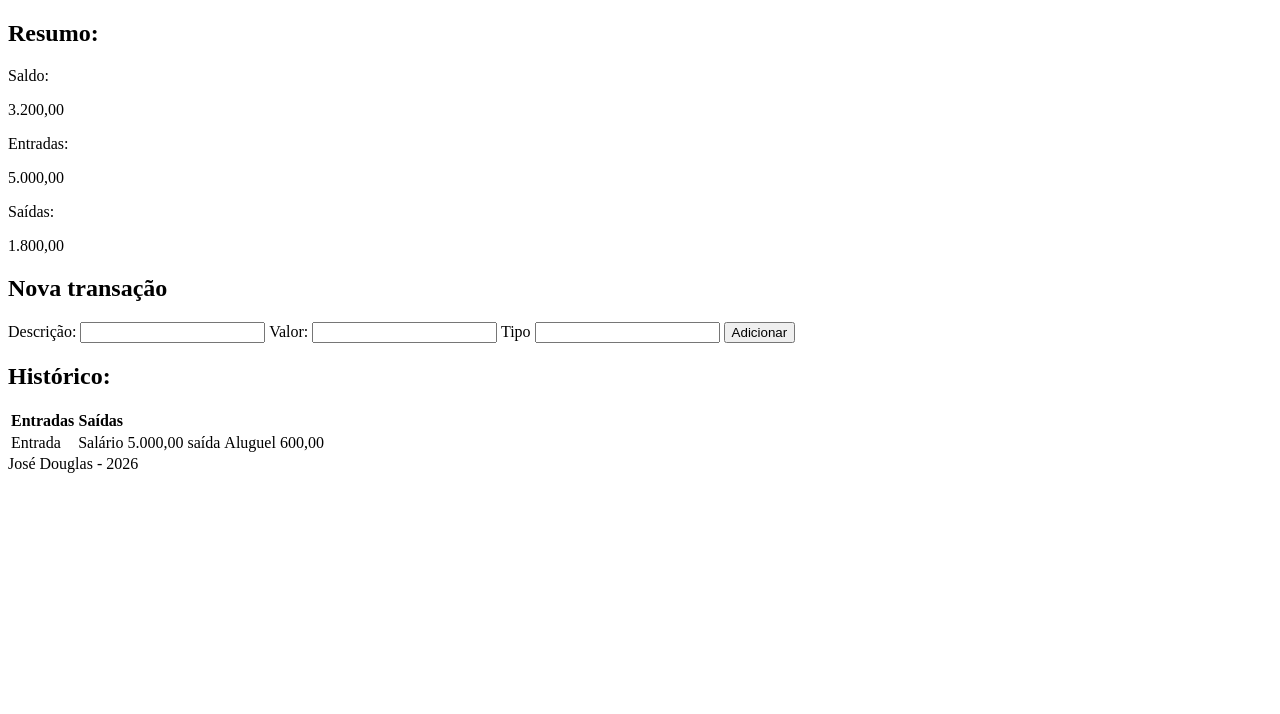
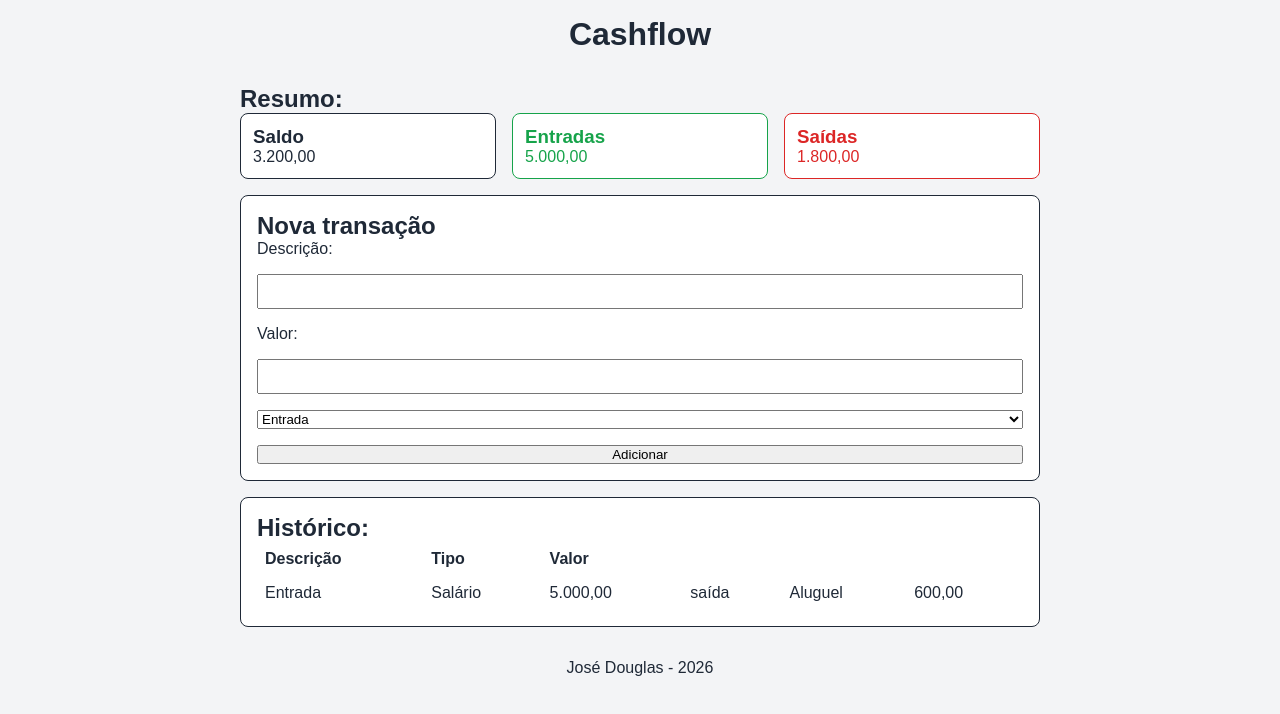
Before and after one commit to DouglasFariasRodigues/CashFlow, a plain HTML site: page index.html in a window 1280 px wide. Drawn offline with Linux system fonts and the light colour scheme.

Commit message:
feat: add Cashflow page styling
Co-authored-by: Copilot <223556219+Copilot@users.noreply.github.com>

```diff
--- a/index.html
+++ b/index.html
@@ -3,38 +3,43 @@
   <head>
     <meta charset="UTF-8" />
     <meta name="viewport" content="width=device-width, initial-scale=1.0" />
-    <title>Document</title>
+    <link rel="stylesheet" href="style.css">
+    <title>Cashflow</title>
   </head>
   <body>
     <header>
-      <title>Cashflow</title>
+      <h1>Cashflow</h1>
     </header>
     <main>
       <section class="summary">
         <h2>Resumo:</h2>
+        <div class="cards-grid">
           <article>
-          Saldo:
+            <h3>Saldo</h3>
             <p>3.200,00</p>
           </article>
-        <article>
-          Entradas:
+          <article class="income">
+            <h3>Entradas</h3>
             <p>5.000,00</p>
           </article>
-        <article>
-          Saídas:
+          <article class="expense">
+            <h3>Saídas</h3>
             <p>1.800,00</p>
           </article>
+        </div>
       </section>
 
       <section class="new-transaction">
         <h2>Nova transação</h2>
         <form action="">
-          <label for="title">Descrição:</label>
+          <label for="description">Descrição:</label>
           <input type="text" id="description" name="description" />
-          <label for="title"> Valor:</label>
+          <label for="amount" step="0.01" required> Valor:</label>
           <input type="number" id="amount" name="amount" />
-          <label for="title">Tipo</label>
-          <input type="text" id="type" name="type" />
+          <select name="type" id="type" required>
+            <option value="income">Entrada</option>
+            <option value="expense">Saída</option>
+          </select>
           <button type="submit">Adicionar</button>
         </form>
       </section>
@@ -43,8 +48,9 @@
         <table>
           <thead>
             <tr>
-              <th>Entradas</th>
-              <th>Saídas</th>
+              <th>Descrição</th>
+              <th>Tipo</th>
+              <th>Valor</th>
             </tr>
           </thead>
           <tbody>
--- /dev/null
+++ b/style.css
@@ -0,0 +1,95 @@
+:root{
+    --bg-page: #f3f4f6;
+    --bg-card: #ffffff;
+    --text-main: #1f2937;
+    --green: #16a34a;
+    --red: #dc2626;
+}
+
+*{
+    border-sizing: border-box;
+    padding: 0;
+    margin: 0;
+}
+
+body{
+    background-color: var(--bg-page);
+    color: var(--text-main);
+    font-family: Arial, Helvetica, sans-serif;
+}
+
+.cards-grid{
+    display: grid;
+    grid-template-columns: repeat(3, 1fr);
+    gap: 16px;
+}
+
+form{
+    display : flex;
+    flex-direction: column;
+    gap: 16px;
+}
+button{
+    cursor: pointer;
+}
+
+input{
+    padding: 8px;
+}
+
+main{
+    max-width: 800px;
+    margin: 0 auto;
+    padding: 16px;
+    display:flex;
+    flex-direction: column;
+    gap: 16px;
+}
+
+article{
+    background-color: var(--bg-card);
+    padding: 12px;
+    border: 1px solid;
+    border-radius: 8px;
+}
+
+.income{
+    color: var(--green);
+}
+
+.expense{
+    color: var(--red);
+}
+
+.new-transaction{
+    background-color: var(--bg-card);
+    padding: 16px;
+    border: 1px solid;
+    border-radius: 8px;
+}
+
+.transactions{
+    background-color: var(--bg-card);
+    padding: 16px;
+    border: 1px solid;
+    border-radius: 8px;
+}
+
+table{
+    width: 100%;
+    border-collapse: collapse;
+}
+
+th, td{
+    padding: 8px;
+    text-align: left;
+}
+
+header{
+    text-align: center;
+    padding: 16px;
+}
+footer{
+    text-align: center;
+    padding: 16px;
+}
```
Lines whose indentation alone changed are shown as unchanged.
